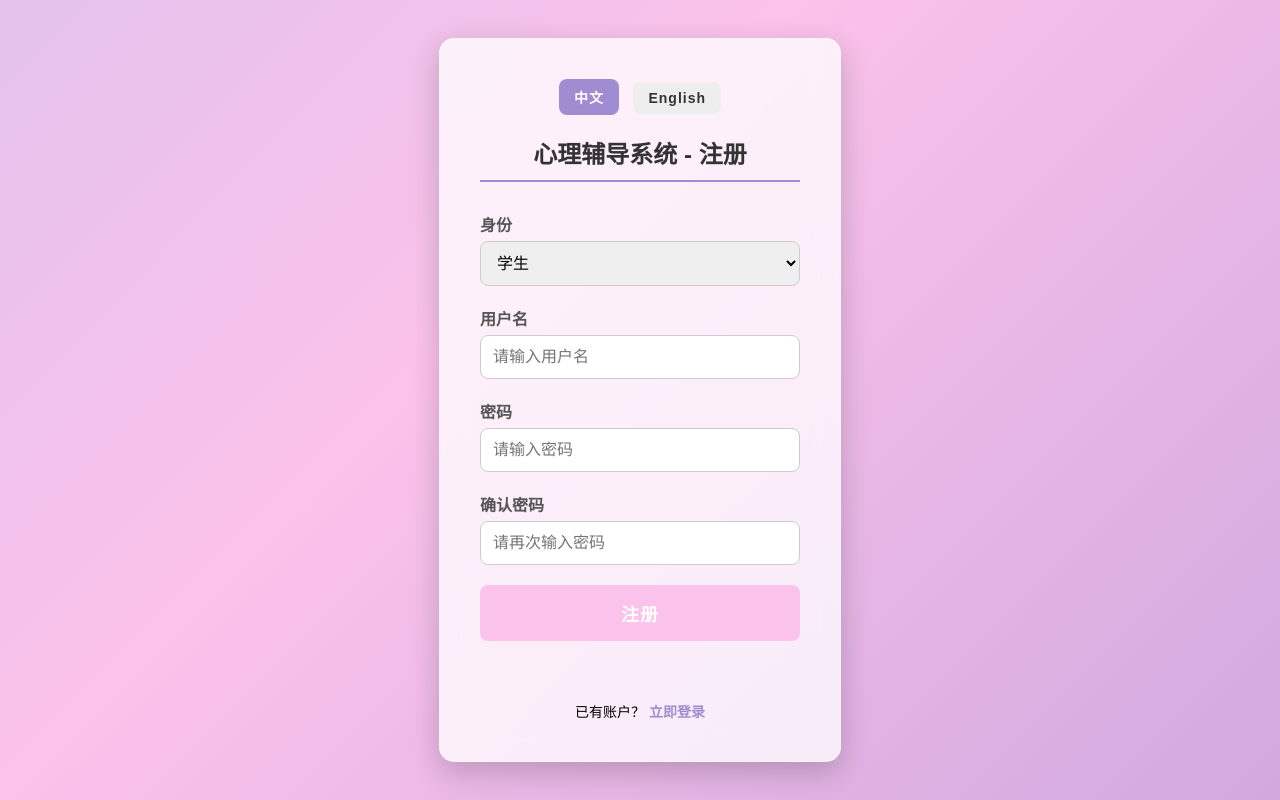
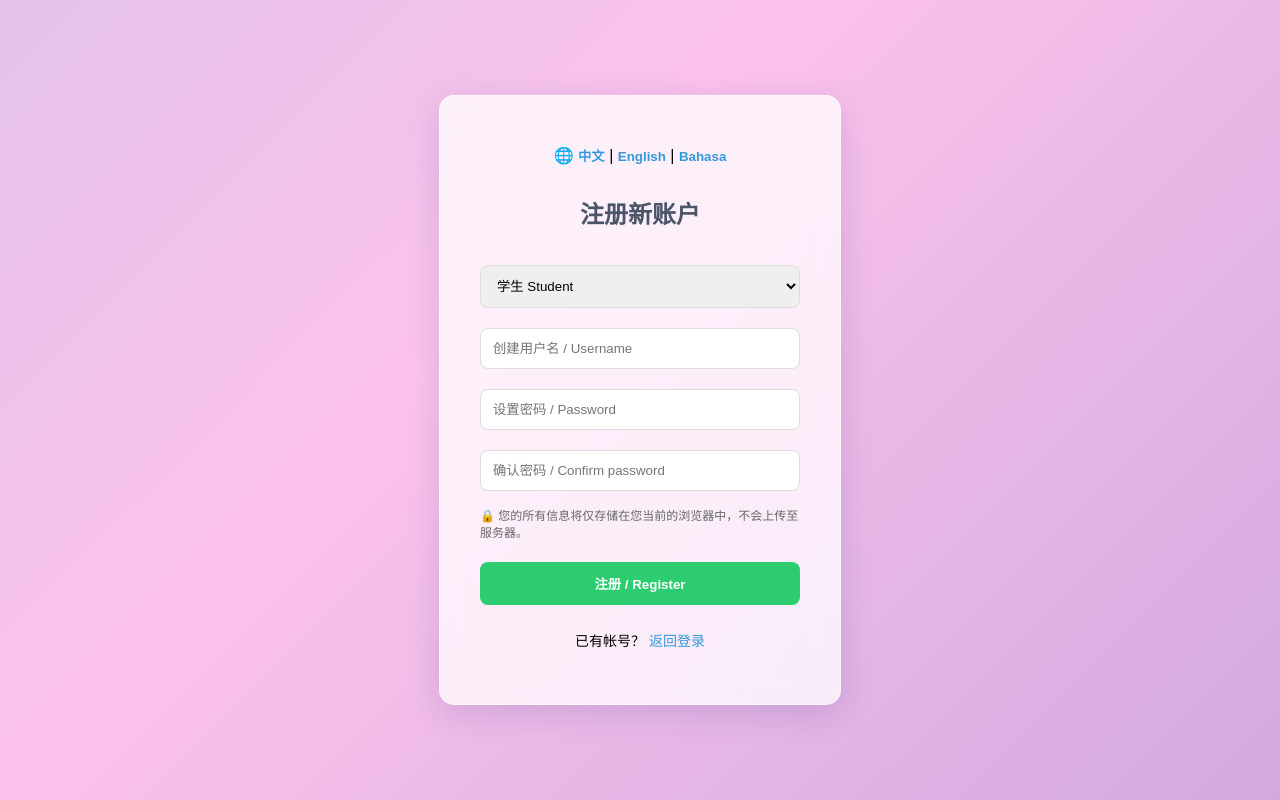
Before and after one commit to matcusting/Digital, a plain HTML site: page register.html in a window 1280 px wide. Drawn offline with Linux system fonts and the light colour scheme.

Commit message:
Refactor register.html for improved structure and style

```diff
--- a/register.html
+++ b/register.html
@@ -2,7 +2,7 @@
 <html lang="zh">
 <head>
   <meta charset="UTF-8">
-  <title id="title">心理辅导系统 - 注册</title>
+  <title>心理辅导系统 - 注册</title>
   <style>
     body {
       font-family: "Microsoft YaHei", sans-serif;
@@ -33,238 +33,129 @@
       /* ✨ 毛玻璃效果 */
       background: rgba(255, 255, 255, 0.75);
       backdrop-filter: blur(12px);
+      -webkit-backdrop-filter: blur(12px);
       border-radius: 15px;
-      box-shadow: 0 10px 30px rgba(0, 0, 0, 0.2);
-      border: 1px solid rgba(255, 255, 255, 0.3);
-      transition: all 0.3s ease;
+      border: 1px solid rgba(255, 255, 255, 0.6);
+      box-shadow: 0 8px 32px 0 rgba(31, 38, 135, 0.15);
     }
 
-    .register-box:hover {
-        box-shadow: 0 15px 40px rgba(0, 0, 0, 0.3);
-        transform: translateY(-2px);
-    }
+    h2 { color: #4a5568; margin-bottom: 25px; }
 
-    h1 {
-      margin-bottom: 30px;
-      color: #333;
-      font-size: 24px;
-      border-bottom: 2px solid #a18cd1;
-      padding-bottom: 10px;
-    }
-
-    .input-group {
-      margin-bottom: 20px;
-      text-align: left;
-    }
-
-    .input-group label {
-        display: block;
-        margin-bottom: 5px;
-        font-weight: bold;
-        color: #555;
-    }
-
-    input[type="text"], input[type="password"], select {
+    input, select, button {
       width: 100%;
       padding: 12px;
-      border: 1px solid #ccc;
+      margin: 10px 0;
+      border: 1px solid #ddd;
       border-radius: 8px;
       box-sizing: border-box;
-      font-size: 16px;
-      transition: border-color 0.3s;
-    }
-
-    input[type="text"]:focus, input[type="password"]:focus, select:focus {
-        border-color: #a18cd1;
-        box-shadow: 0 0 5px rgba(161, 140, 209, 0.5);
-        outline: none;
     }
 
     button {
-      width: 100%;
-      padding: 15px;
-      background: #fbc2eb;
+      background: #2ecc71;
       color: white;
+      font-weight: bold;
       border: none;
-      border-radius: 8px;
-      font-size: 18px;
       cursor: pointer;
-      transition: background 0.3s, transform 0.1s;
-      font-weight: bold;
-      letter-spacing: 1px;
+      transition: background 0.3s;
+    }
+    button:hover { background: #27ae60; }
+
+    a { color: #3498db; text-decoration: none; }
+    a:hover { text-decoration: underline; }
+
+    .privacy-text {
+      font-size: 12px;
+      color: #666;
+      text-align: left;
+      margin-top: 5px;
     }
 
-    button:hover {
-      background: #a18cd1;
-      transform: translateY(-1px);
-    }
-
-    .message-msg {
-      color: #e74c3c;
-      margin-top: 15px;
-      min-height: 20px;
-    }
-
-    .footer-links {
-      margin-top: 25px;
-      font-size: 14px;
-    }
-
-    .footer-links a {
-      color: #a18cd1;
-      text-decoration: none;
-      font-weight: bold;
-    }
-
-    .footer-links a:hover {
-        text-decoration: underline;
-    }
-
-    .lang-switcher {
-        margin-bottom: 20px;
-    }
-
-    .lang-switcher button {
-        width: auto;
-        padding: 8px 15px;
-        margin: 0 5px;
-        background-color: #eee;
-        color: #333;
-        font-size: 14px;
-    }
-
-    .lang-switcher button.active {
-        background-color: #a18cd1;
-        color: white;
+    .teacher-key-group {
+        width: 100%;
+        margin: 10px 0;
+        text-align: left;
     }
   </style>
 </head>
 <body>
-
   <div class="register-box">
-    <div class="lang-switcher">
-        <button id="langZh" onclick="setLanguage('zh')">中文</button>
-        <button id="langEn" onclick="setLanguage('en')">English</button>
-    </div>
-    <h1 id="title">心理辅导系统 - 注册</h1>
-
-    <div class="input-group">
-        <label for="role" id="roleLabel">身份</label>
-        <select id="role" onchange="toggleTeacherKey()">
-            <option value="student" id="roleStudent">学生</option>
-            <option value="teacher" id="roleTeacher">老师</option>
-        </select>
+    <div class="lang-switch">
+      🌐
+      <button onclick="setLanguage('zh')" style="width:auto; background:none; color:#3498db; padding:0;">中文</button> |
+      <button onclick="setLanguage('en')" style="width:auto; background:none; color:#3498db; padding:0;">English</button> |
+      <button onclick="setLanguage('ms')" style="width:auto; background:none; color:#3498db; padding:0;">Bahasa</button>
     </div>
 
-    <div class="input-group" id="teacherKeyGroup" style="display: none;">
-        <label for="teacherKey" id="teacherKeyLabel">老师注册码</label>
-        <input type="password" id="teacherKey" placeholder="请输入老师注册码">
+    <h2 id="title">注册新账户</h2>
+
+    <select id="role" onchange="checkRole()">
+      <option value="student">学生 Student</option>
+      <option value="teacher">老师 Teacher</option>
+    </select>
+
+    <input type="text" id="username" placeholder="创建用户名 / Username">
+    <input type="password" id="password" placeholder="设置密码 / Password">
+    <input type="password" id="confirm" placeholder="确认密码 / Confirm password">
+
+    <div id="teacherKeyGroup" class="teacher-key-group" style="display:none;">
+        <label id="labelTeacherKey" for="teacherKey" style="font-weight:bold; font-size:14px; color:#555;">老师注册码:</label>
+        <input type="password" id="teacherKey" placeholder="输入老师注册码...">
     </div>
 
-    <div class="input-group">
-        <label for="username" id="usernameLabel">用户名</label>
-        <input type="text" id="username" placeholder="请输入用户名">
-    </div>
+    <p id="privacyText" class="privacy-text">
+      🔒 您的所有信息将仅存储在您当前的浏览器中，不会上传至服务器。
+    </p>
 
-    <div class="input-group">
-        <label for="password" id="passwordLabel">密码</label>
-        <input type="password" id="password" placeholder="请输入密码">
-    </div>
-
-    <div class="input-group">
-        <label for="confirm" id="confirmLabel">确认密码</label>
-        <input type="password" id="confirm" placeholder="请再次输入密码">
-    </div>
-
-    <button onclick="register()" id="registerBtn">注册</button>
-
-    <p class="message-msg" id="msg"></p>
-
-    <div class="footer-links" id="loginLink">
-        <span id="haveAccountText">已有账户？</span> <a href="index.html" id="loginText">立即登录</a>
-    </div>
-
+    <button id="registerBtn" onclick="register()">注册 / Register</button>
+    <p id="msg" style="color: #e74c3c; font-size: 14px;"></p>
+    <p id="loginText" style="margin-top: 15px; font-size: 14px;">已有帐号？<a href="index.html">返回登录</a></p>
   </div>
 
   <script>
-    const TEACHER_KEY = "counselor2024"; // 简单的老师注册码
+    const TEACHER_KEY = "Admin123";
 
     const langText = {
       zh: {
-            title: "心理辅导系统 - 注册",
-            roleLabel: "身份",
-            roleStudent: "学生",
-            roleTeacher: "老师",
-            usernameLabel: "用户名",
-            passwordLabel: "密码",
-            confirmLabel: "确认密码",
-            username: "请输入用户名",
-            password: "请输入密码",
-            confirm: "请再次输入密码",
-            register: "注册",
-            haveAccount: "已有账户？",
-            login: "立即登录",
-            teacher_key_label: "老师注册码",
-            teacher_key_placeholder: "请输入老师注册码",
-            empty: "用户名和密码不能为空",
-            mismatch: "两次密码输入不一致",
-            exists: "用户名已存在",
-            success: "注册成功！正在跳转到登录页...",
-            teacher_key_invalid: "老师注册码错误"
+        title: "注册新账户", username: "创建用户名 / Username", password: "设置密码 / Password", confirm: "确认密码 / Confirm password",
+        register: "注册 / Register", empty: "用户名与密码不能为空！", mismatch: "两次输入的密码不一致！", exists: "用户名已存在！", success: "注册成功！正在跳转...",
+        login: "已有帐号？", login_link: "返回登录",
+        privacy: "🔒 您的所有信息将仅存储在您当前的浏览器中，不会上传至服务器。",
+        teacher_key_label: "老师注册码:", teacher_key_placeholder: "输入老师注册码...", teacher_key_invalid: "老师注册码无效！"
       },
       en: {
-            title: "Mental Health System - Register",
-            roleLabel: "Role",
-            roleStudent: "Student",
-            roleTeacher: "Teacher",
-            usernameLabel: "Username",
-            passwordLabel: "Password",
-            confirmLabel: "Confirm Password",
-            username: "Enter Username",
-            password: "Enter Password",
-            confirm: "Enter Password Again",
-            register: "Register",
-            haveAccount: "Already have an account?",
-            login: "Login Now",
-            teacher_key_label: "Teacher Key",
-            teacher_key_placeholder: "Enter Teacher Key",
-            empty: "Username and password cannot be empty",
-            mismatch: "Passwords do not match",
-            exists: "Username already exists",
-            success: "Registration successful! Redirecting to login page...",
-            teacher_key_invalid: "Invalid Teacher Key"
+        title: "Register New Account", username: "Create Username", password: "Set Password", confirm: "Confirm Password",
+        register: "Register", empty: "Username and password cannot be empty!", mismatch: "Passwords do not match!", exists: "Username already exists!", success: "Registration successful! Redirecting...",
+        login: "Already have an account?", login_link: "Back to login",
+        privacy: "🔒 All your information will be stored only in your current browser and will not be uploaded to the server.",
+        teacher_key_label: "Teacher Key:", teacher_key_placeholder: "Enter teacher key...", teacher_key_invalid: "Invalid Teacher Key!"
+      },
+      ms: {
+        title: "Daftar Akaun Baru", username: "Nama Pengguna", password: "Kata Laluan", confirm: "Sahkan Kata Laluan",
+        register: "Daftar", empty: "Nama pengguna dan kata laluan tidak boleh kosong!", mismatch: "Kata laluan tidak sepadan!", exists: "Nama pengguna sudah wujud!", success: "Pendaftaran berjaya! Sedang alih...",
+        login: "Sudah ada akaun?", login_link: "Kembali log masuk",
+        privacy: "🔒 Semua maklumat anda akan disimpan hanya dalam pelayar anda dan tidak akan dimuat naik ke pelayan.",
+        teacher_key_label: "Kunci Guru:", teacher_key_placeholder: "Masukkan kunci guru...", teacher_key_invalid: "Kunci Guru tidak sah!"
       }
     };
 
-    function toggleTeacherKey() {
+    function checkRole() {
         const role = document.getElementById("role").value;
-        document.getElementById("teacherKeyGroup").style.display = (role === 'teacher' ? 'block' : 'none');
+        const keyGroup = document.getElementById("teacherKeyGroup");
+        keyGroup.style.display = role === 'teacher' ? 'block' : 'none';
     }
 
     function setLanguage(lang) {
       localStorage.setItem("lang", lang);
       const t = langText[lang];
-
-        // 更新按钮状态
-        document.getElementById("langZh").classList.toggle("active", lang === "zh");
-        document.getElementById("langEn").classList.toggle("active", lang === "en");
-
       document.getElementById("title").innerText = t.title;
-        document.getElementById("roleLabel").innerText = t.roleLabel;
-        document.getElementById("roleStudent").innerText = t.roleStudent;
-        document.getElementById("roleTeacher").innerText = t.roleTeacher;
-        document.getElementById("usernameLabel").innerText = t.usernameLabel;
-        document.getElementById("passwordLabel").innerText = t.passwordLabel;
-        document.getElementById("confirmLabel").innerText = t.confirmLabel;
       document.getElementById("username").placeholder = t.username;
       document.getElementById("password").placeholder = t.password;
       document.getElementById("confirm").placeholder = t.confirm;
       document.getElementById("registerBtn").innerText = t.register;
-        document.getElementById("haveAccountText").innerText = t.haveAccount;
-        // *** 关键修改点 ***
-        // 链接到新的登录页 index.html
-        document.getElementById("loginLink").innerHTML = `${t.haveAccount} <a href="index.html" id="loginText">${t.login}</a>`;
-        document.getElementById("teacherKeyLabel").innerText = t.teacher_key_label;
+      // *** 链接修改：从 login.html 改为 index.html ***
+      document.getElementById("loginText").innerHTML = `${t.login} <a href='index.html'>${t.login_link}</a>`;
+      document.getElementById("privacyText").innerText = t.privacy;
+      document.getElementById("labelTeacherKey").innerText = t.teacher_key_label;
       document.getElementById("teacherKey").placeholder = t.teacher_key_placeholder;
     }
 
@@ -296,14 +187,13 @@
 
       msg.style.color = "#27ae60";
       msg.innerText = t.success;
-      // *** 关键修改点 ***
-      // 注册成功后，跳转到新的登录页 index.html
+      // *** 链接修改：从 login.html 改为 index.html ***
       setTimeout(() => window.location.href = "index.html", 1500);
     }
 
     const currentLang = localStorage.getItem("lang") || "zh";
     setLanguage(currentLang);
+    checkRole();
   </script>
-
 </body>
 </html>
```
Lines whose indentation alone changed are shown as unchanged.
